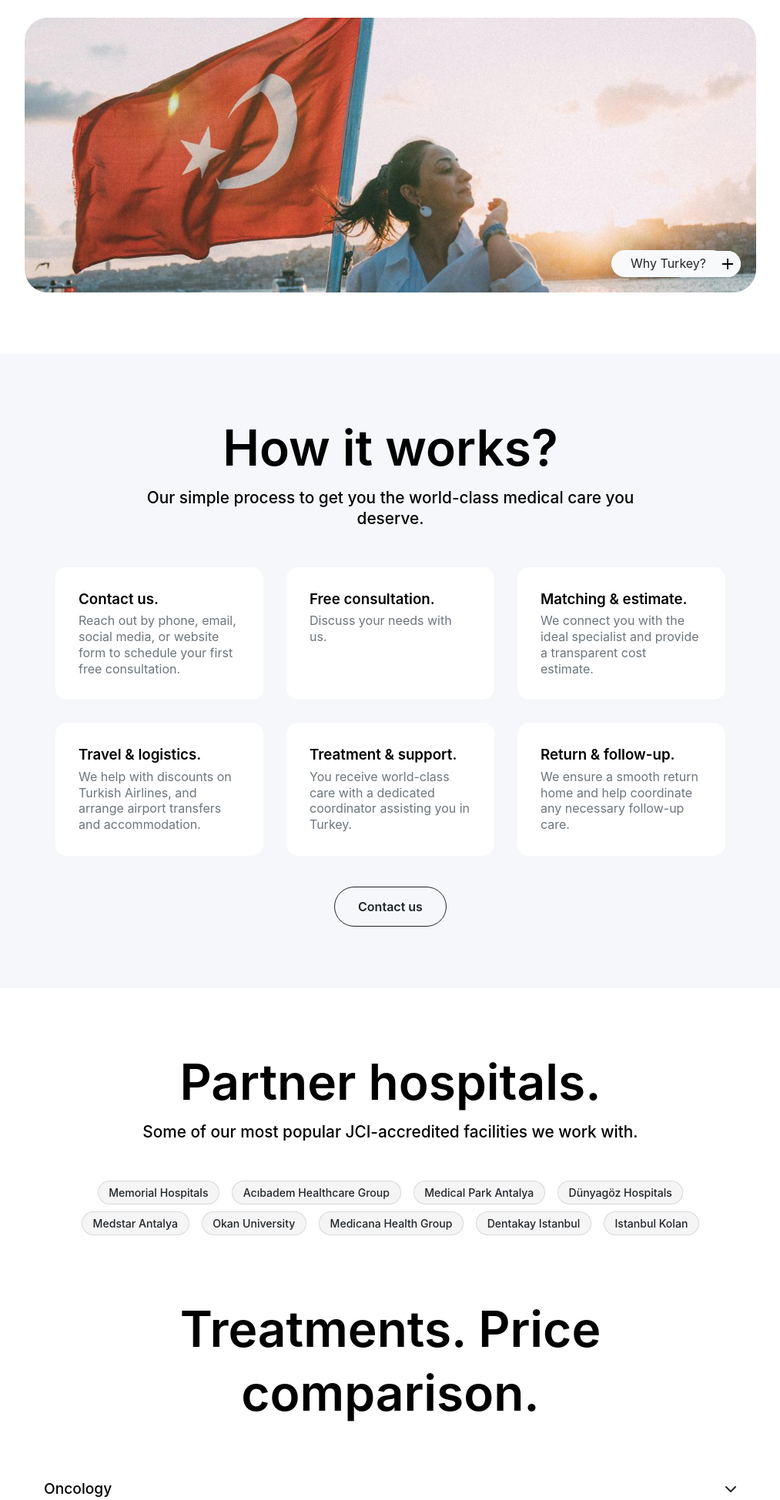
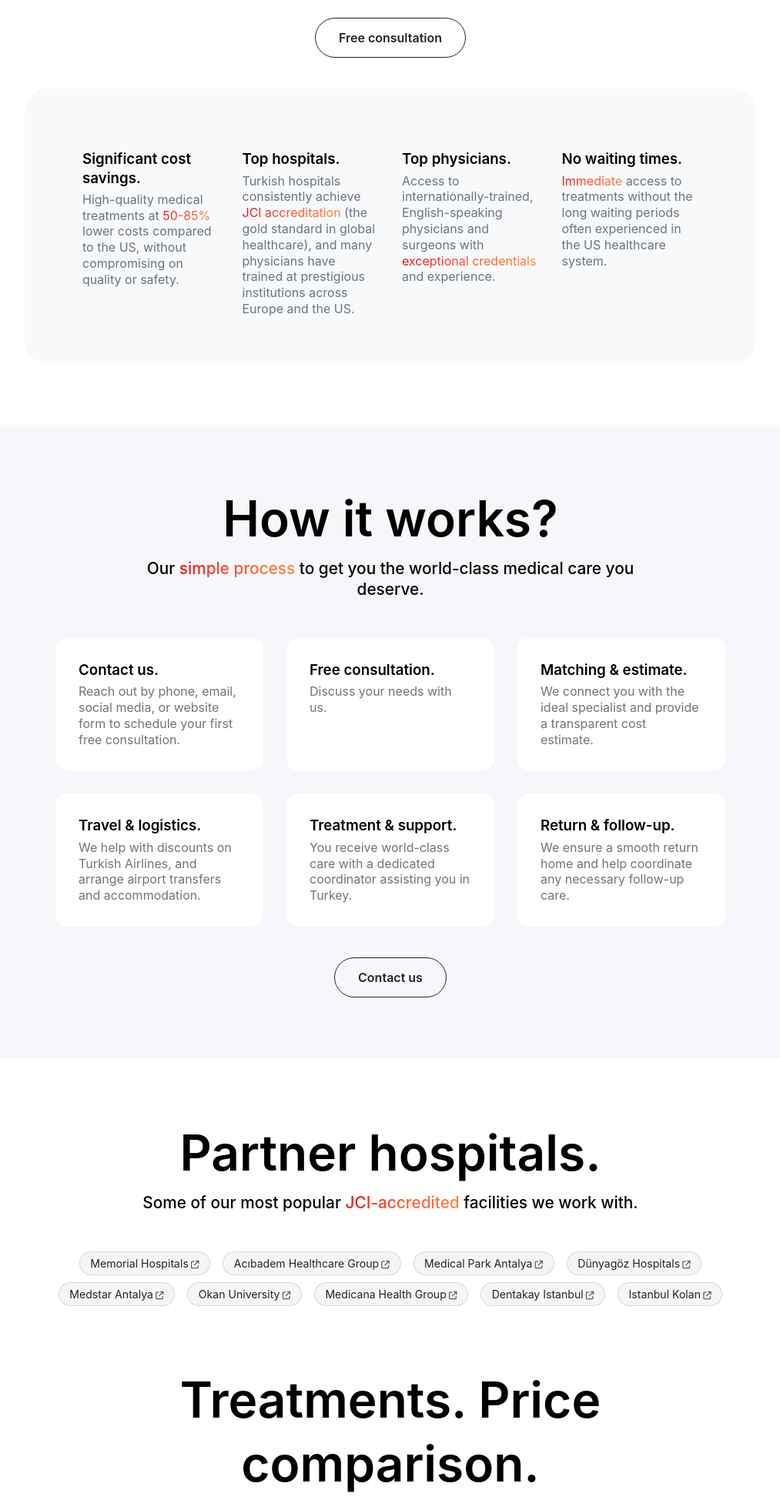
Before and after one commit to andreacarpini/medstar_consulting, a plain HTML site: page index.html in a window 1280 px wide. Shown: the part 504-2453 px from the top of the page at 77% size, without its empty margins (133-1146 px from the left). Drawn offline with Linux system fonts and the light colour scheme.

Commit message:
Production v1

```diff
--- a/index.html
+++ b/index.html
@@ -667,106 +667,38 @@ background: linear-gradient(135deg, #E30A17 0%, #FF5733 50%, #FF8C42 100%);  /*
 }
 
 /* ----------  Why Turkey?  ---------- */
-.why-turkey{
+.why-turkey {
     background-color: white;
     padding: 80px 25px;
     padding-top: 20px;
 }
-.why-turkey-wrapper{
+
+.why-turkey-wrapper {
     border-radius: 30px;
-    background:url("Photos/turkey.jpg");
-    background-position: center;
-    background-size: cover;
-    position:relative;
-max-width:950px;margin:0 auto;padding: 0;
-    /*  wrapper height = foreground content height  */
-    display:grid;           /* one cell */
-    place-items:center;
-}
-
-.why-turkey-wrapper:not(.show){cursor:pointer}
-
-/*  two identical layers  */
-.why-turkey-bg,
-.why-turkey-content{
-
+    position: relative;
+    max-width: 950px;
+    margin: 0 auto;
+    padding: 0;
+    display: grid;
+    place-items: center;
+}
+
+.why-turkey-content {
     border-radius: 30px;
-    grid-area:1/1/-1/-1;    /* same cell */
-    width:100%;
-    padding:clamp(40px,8vw,80px) clamp(30px,5vw,60px);
+    grid-area: 1/1/-1/-1;
+    width: 100%;
+    padding: clamp(40px, 8vw, 80px) clamp(30px, 5vw, 60px);
     padding-bottom: 60px;
-    display:flex;flex-direction:column;align-items:center;justify-content:center;
-    color:#fff;text-align:center;
-    transition:opacity 0.35s ease;
-}
-
-.why-turkey-bg::after {            /* we reuse the pseudo-element as the bar */
-    content: '';
-    position: absolute;
-    bottom: 20px;
-    right: 20px;
-    height: 34px;
-    background: var(--light);          /* same grey as wrapper */
-    border-radius: 30px;          /* pill shape */
     display: flex;
+    flex-direction: column;
     align-items: center;
-    padding: 0 46px 0 16px;       /* room for the button on the right */
-    z-index: 1;
-}
-
-    .why-turkey-bg p {
-        position:   absolute;
-        bottom:     20px;
-        right:      40px;          /* sits just left of the + button */
-        margin:     0;
-        color:      var(--dark);          /* black text */
-        background: var(--light);       /* same grey as wrapper */
-        padding:    7px 25px;
-        border-radius: 18px;
-        z-index:    2;
-    }
-
-.why-turkey-content{
-    background: var(--light);color:var(--dark);opacity:0;pointer-events:none
-}
-
-
-.why-turkey-toggle {
-    position: absolute;
-    bottom:   20px;
-    right:    20px;
-    z-index:  3;
-    width:    34px;
-    height:   34px;
-    border-radius: 50%;
-    border:   none;
-    background: var(--light);       /* grey background */
-    cursor:   pointer;
-    transition: transform .35s ease;
-
-    /* the little plus (same as before) */
-    background-image:
-        linear-gradient(#000 0 0),
-        linear-gradient(#000 0 0);
-    background-size: 14px 2px, 2px 14px;
-    background-repeat: no-repeat;
-    background-position: center;
-}
-
-
-.why-turkey-wrapper.show .why-turkey-toggle {
-    transform: rotate(45deg);
-}
-
-/* ----------  hide the heading once the card is flipped ---------- */
-.why-turkey-wrapper.show .why-turkey-bg h1 {
-    opacity: 0;
-    pointer-events: none;
-}
-
-/*  active state  */
-.why-turkey-wrapper.show .why-turkey-bg{opacity:0;pointer-events:none}
-.why-turkey-wrapper.show .why-turkey-content{opacity:1;pointer-events:auto}
+    justify-content: center;
+    color: #fff;
+    text-align: center;
+    background: var(--light);
+    color: var(--dark);
+}
+
 
 
 /* FAQ accordion (updated for smooth animation) */
@@ -833,7 +765,7 @@ max-width:950px;margin:0 auto;padding: 0;
 .tag-cloud a{
   padding:.35rem .85rem .3rem;
   font-size:clamp(.85rem,1.1vw,1rem);
-  font-weight:500;
+  font-weight:400;
   color:var(--dark);
   background:rgba(0,0,0,.04);
   border:1px solid rgba(0,0,0,.12);
@@ -841,7 +773,18 @@ max-width:950px;margin:0 auto;padding: 0;
   text-decoration:none;
   transition:background .25s, color .25s
 }
+.tag-cloud a.external::after {
+    content: "\f08e";
+    font-family: "Font Awesome 6 Free";
+  font-weight: 900;
+  font-size: .75em;
+  margin-left: .3em;
+  opacity: .7;
+}
+
 .tag-cloud a:hover{color: var(--gray);text-decoration:none}
+
+
 
 </style>
 </head>
@@ -1012,7 +955,7 @@ max-width:950px;margin:0 auto;padding: 0;
             </div>
             <nav id="nav_no">
                 <ul>
-                    <li><a href="#why-us">Why Turkey?</a></li>
+                    <li><a href="#">Top</a></li>
                     <li><a href="#process">Process</a></li>
                     <li><a href="#treatments">Treatments</a></li>
                     <li><a href="#faq">FAQ</a></li>
@@ -1030,24 +973,23 @@ max-width:950px;margin:0 auto;padding: 0;
 
  <!-- Hero Section -->
     <section class="hero" id="home">
+
         <div class="container hero-content">
+
             <h1>Your bridge from the US to world-class medical care in <span class="gradient-text">Turkey</span>, with MedStar Consulting.</h1>
 
         </div>
+                                        <div style="text-align: center; margin-top: 40px;">
+                                    <a href="#contact"><button class="btn">Free consultation</button></a>
+            </div>
 
 
     </section>
 
-<!-- =====  Why Turkey?  ===== -->
+<!-- =====  WHY TURKEY?  ===== -->
 <section class="why-turkey" id="why-us">
-  <div class="container why-turkey-wrapper">
-      <!--  front card  -->
-      <div class="why-turkey-bg" id="whyTurkeyBg">
-          <p>Why Turkey?</p>
-      </div>
-
-      <!--  back card  (identical box)  -->
-      <div class="why-turkey-content" id="whyTurkeyContent">
+  <div class="container why-turkey-wrapper show">   <!-- keep .show so CSS opacity = 1 -->
+    <div class="why-turkey-content">               <!-- only the back card remains -->
       <div class="benefits-container">
         <div class="benefit-card">
           <h3>Significant cost savings.</h3>
@@ -1055,35 +997,26 @@ max-width:950px;margin:0 auto;padding: 0;
         </div>
         <div class="benefit-card">
           <h3>Top hospitals.</h3>
-                  <p>Turkish hospitals consistently achieve <span class="gradient-text">JCI</span> accreditation (the gold standard in global healthcare), and many physicians have trained at prestigious institutions across Europe and the US.</p>
-              </div>
-
+          <p>Turkish hospitals consistently achieve <span class="gradient-text">JCI accreditation</span> (the gold standard in global healthcare), and many physicians have trained at prestigious institutions across Europe and the US.</p>
+        </div>
         <div class="benefit-card">
           <h3>Top physicians.</h3>
-                  <p>Access to internationally-trained, English-speaking physicians and surgeons with exceptional credentials and experience.</p>
+          <p>Access to internationally-trained, English-speaking physicians and surgeons with <span class="gradient-text">exceptional credentials</span> and experience.</p>
         </div>
         <div class="benefit-card">
           <h3>No waiting times.</h3>
           <p><span class="gradient-text">Immediate</span> access to treatments without the long waiting periods often experienced in the US healthcare system.</p>
         </div>
-
-          </div>
-
-      </div>
-
-      <button class="why-turkey-toggle" aria-label="Toggle"></button>
-    </div>
-
-
-
+      </div>
+    </div>
+  </div>
 </section>
-
     <!-- Process Section -->
     <section class="process" id="process">
         <div class="container">
             <div class="section-title">
                 <h2>How it works?</h2>
-                <p>Our simple process to get you the world-class medical care you deserve.</p>
+                <p>Our <span class="gradient-text">simple process</span> to get you the world-class medical care you deserve.</p>
             </div>
             <div class="process-steps">
                 <div class="process-step">
@@ -1125,18 +1058,19 @@ max-width:950px;margin:0 auto;padding: 0;
   <div class="container">
     <div class="section-title">
       <h2>Partner hospitals.</h2>
-                <p>Some of our most popular JCI-accredited facilities we work with.</p>
+                <p>Some of our most popular <span class="gradient-text">JCI-accredited</span> facilities we work with.</p>
     </div>
 <div class="tag-cloud">
-  <a href="https://memorialhospitalsgroup.com/hospitals/bahcelievler" target="_blank" rel="noopener">Memorial Hospitals</a>
-  <a href="https://acibademinternational.com" target="_blank" rel="noopener">Acıbadem Healthcare Group</a>
-  <a href="https://www.medicalparkinternational.com/medical-park-antalya-140" target="_blank" rel="noopener">Medical Park Antalya</a>
-  <a href="https://www.dunyagoz.com/en/" target="_blank" rel="noopener">Dünyagöz Hospitals</a>
-  <a href="https://www.memorial.com.tr/en/hospitals/medstar-antalya" target="_blank" rel="noopener">Medstar Antalya</a>
-  <a href="https://www.okanhealthcare.com" target="_blank" rel="noopener">Okan University</a>
-  <a href="https://www.medicanainternational.com/en" target="_blank" rel="noopener">Medicana Health Group</a>
-  <a href="https://dentakay.com" target="_blank" rel="noopener">Dentakay Istanbul</a>
-    <a href="https://kolanhastanesi.com.tr/en/istanbul-health-and-technology-university-sisli-kolan-international/" target="_blank" rel="noopener">Istanbul Kolan</a>
+  <a href="https://memorialhospitalsgroup.com/hospitals/bahcelievler" target="_blank"
+   rel="noopener" class="external">Memorial Hospitals</a>
+  <a href="https://acibademinternational.com" target="_blank" rel="noopener"  class="external">Acıbadem Healthcare Group</a>
+  <a href="https://www.medicalparkinternational.com/medical-park-antalya-140" target="_blank" rel="noopener"  class="external">Medical Park Antalya</a>
+  <a href="https://www.dunyagoz.com/en/" target="_blank" rel="noopener"  class="external">Dünyagöz Hospitals</a>
+  <a href="https://www.memorial.com.tr/en/hospitals/medstar-antalya" target="_blank" rel="noopener"  class="external">Medstar Antalya</a>
+  <a href="https://www.okanhealthcare.com" target="_blank" rel="noopener"  class="external">Okan University</a>
+  <a href="https://www.medicanainternational.com/en" target="_blank" rel="noopener"  class="external">Medicana Health Group</a>
+  <a href="https://dentakay.com" target="_blank" rel="noopener"  class="external">Dentakay Istanbul</a>
+    <a href="https://kolanhastanesi.com.tr/en/istanbul-health-and-technology-university-sisli-kolan-international/" target="_blank" rel="noopener"  class="external">Istanbul Kolan</a>
 
 </div>
   </div>
@@ -2721,19 +2655,23 @@ We provide peace of mind, ensuring your focus remains on your health and recover
                 <h2>Contact us.</h2>
             </div>
             <div class="contact-grid">
-                            <p style="padding-bottom: 20px; line-height: 1.5; letter-spacing: 0.022em;">Contact us with all your questions by (585) 309-8804 or info@medstar-consulting.com or submit form below.</p>
+                            <p style="padding-bottom: 20px; line-height: 1.5; letter-spacing: 0.022em;">Contact us with <span class="gradient-text">all your questions</span> by (585) 309-8804 or info@medstar-consulting.com or submit form below.</p>
 
                 <form id="appointmentForm" action="https://formspree.io/f/xkgvkeee" method="POST">
                     <div class="form-group">
+                        <label for="name" class="sr-only">Name</label>
                         <input type="text" name="name" id="name" placeholder="Name" required>
                     </div>
                     <div class="form-group">
+                        <label for="email" class="sr-only">Email</label>
                         <input type="email" name="email" id="email" placeholder="Email" required>
                     </div>
                     <div class="form-group">
+                        <label for="phone" class="sr-only">Phone</label>
                         <input type="tel" name="phone" id="phone" placeholder="Phone">
                     </div>
                     <div class="form-group">
+                        <label for="message" class="sr-only">Message</label>
                         <textarea name="message" id="message" placeholder="Please describe your medical needs..." rows="10" required></textarea>
                     </div>
                     <input type="hidden" name="_subject" value="New MedStar inquiry">
@@ -2875,22 +2813,6 @@ We provide peace of mind, ensuring your focus remains on your health and recover
         });
 
 
-// why turkey wraper
-
-const wrapper = document.querySelector('.why-turkey-wrapper');
-const btn     = document.querySelector('.why-turkey-toggle');
-
-wrapper.addEventListener('click', e => {
-    /*  if user clicked the button itself, just rotate  */
-    if (e.target === btn) {
-        wrapper.classList.toggle('show');
-        return;
-    }
-    /*  otherwise treat whole card as a giant button  */
-    if (!wrapper.classList.contains('show')) {
-        wrapper.classList.add('show');
-    }
-});
 
 
 
```
Lines whose indentation alone changed are shown as unchanged.
